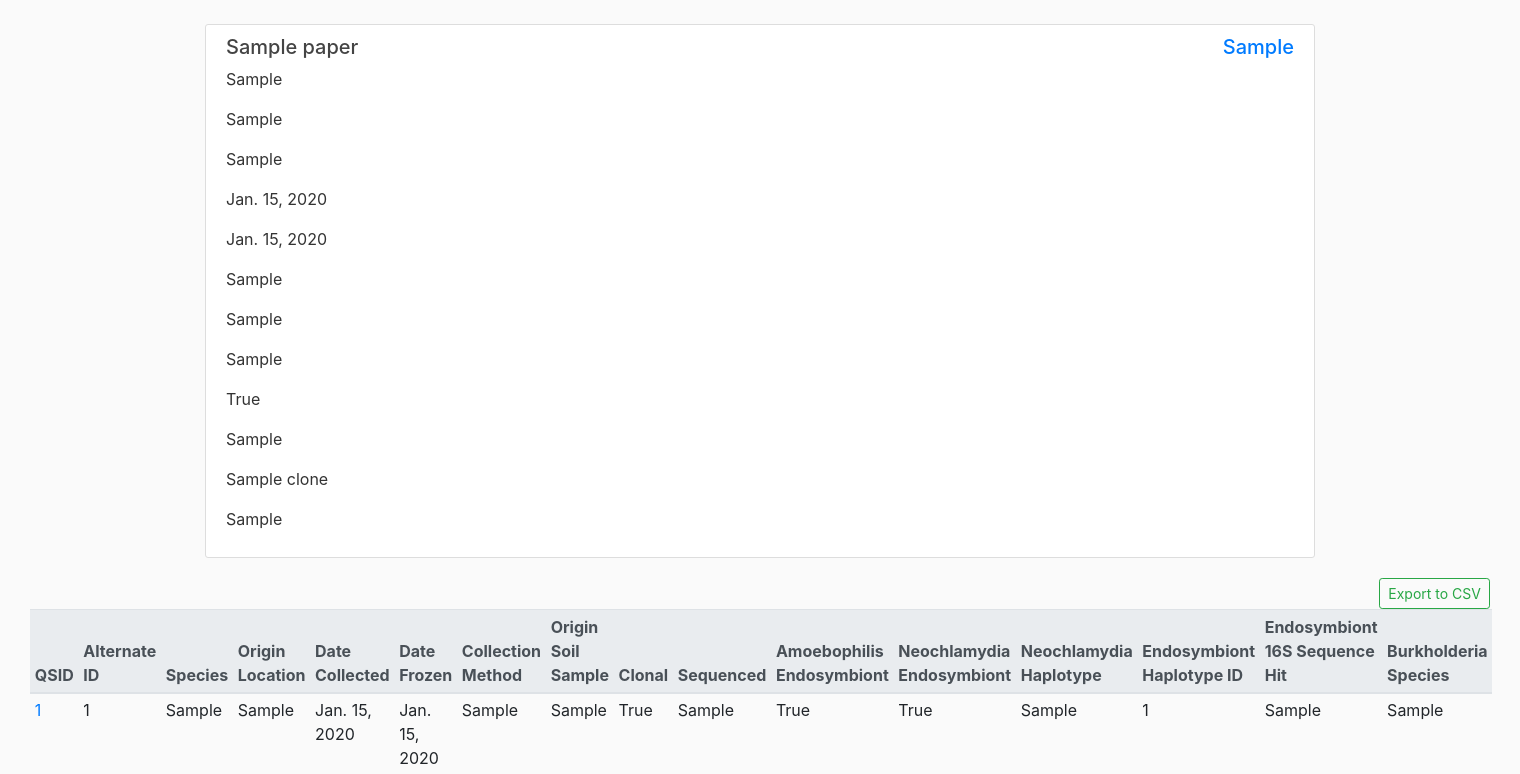
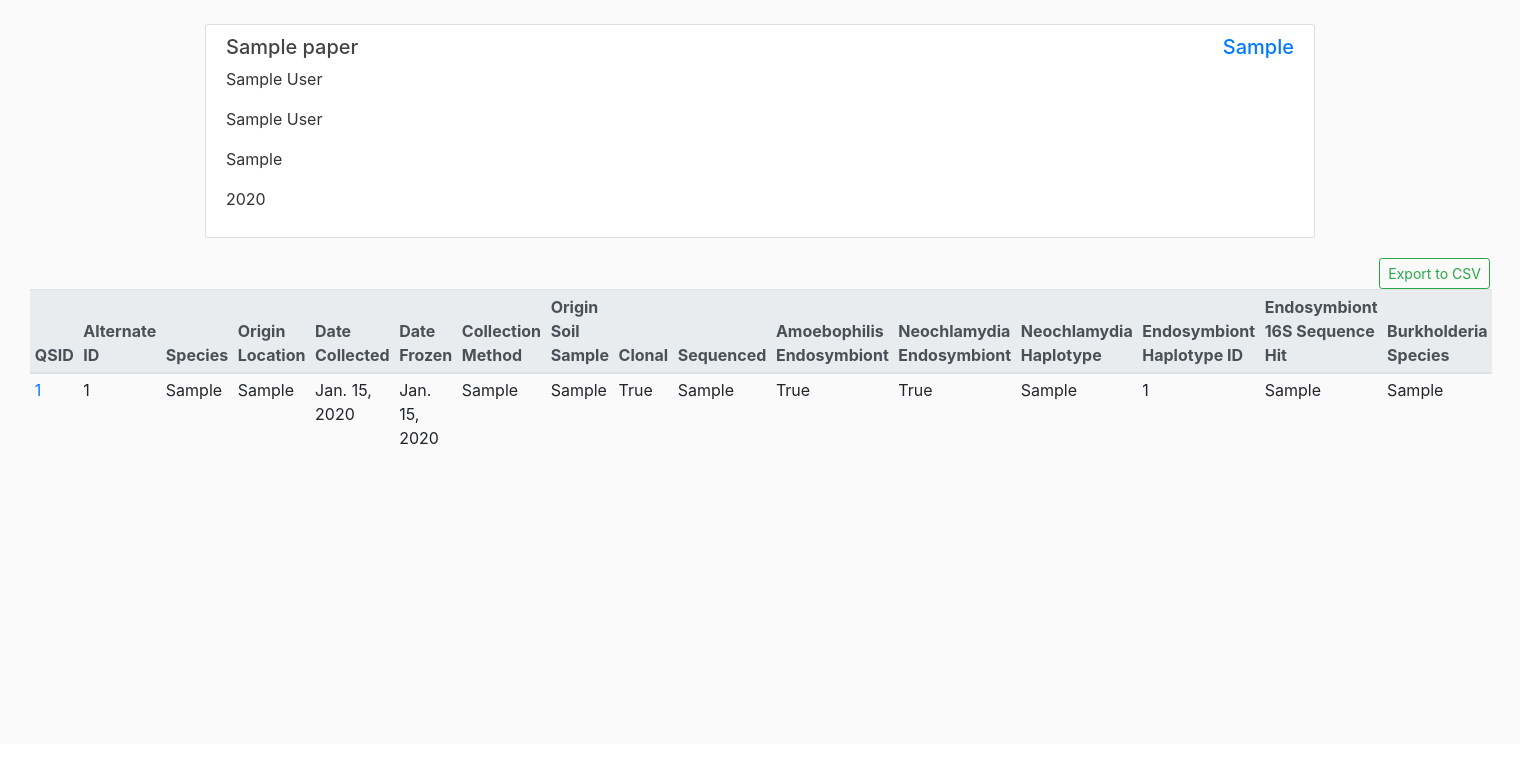
Before and after one commit to rnsherpa/qsDictyosteliumDB, a Django app: template db_app/templates/db_app/paper_details.html in a window 1520 px wide. Shown: the part 56-830 px from the top of the page. After the commit the page ends 500 px from the top, so only its background shows below. Run offline with Django 3.2, Linux system fonts and the light colour scheme; the template is opened without the code that fills it: values that come from a table or form of the project are taken from there, others are empty; tables that the repository leaves empty hold one stand-in row (values such as "Sample post"); parts of the project's set-up code (start-up, migrations or seed data) failed here and were passed over; some libraries are stand-ins or nearby versions.

Commit message:
Renamed model fields from camelCase to snake_case

```diff
--- a/db_app/admin.py
+++ b/db_app/admin.py
@@ -14,20 +14,20 @@ class PaperResource(resources.ModelResource):
 
     clones = fields.Field(
         attribute='clones',
-        widget=ManyToManyWidget(Clone, field='qsID')
+        widget=ManyToManyWidget(Clone, field='qs_id')
     )
 
     class Meta:
         model = Paper
         import_id_fields = ['index']
-        fields = ('index','doi','title','firstAuthor','lastAuthor','journal','year')
+        fields = ('index','doi','title','first_author','last_author','journal','year')
 
 
 class CloneAdmin(ImportExportModelAdmin):
     resource_class = CloneResource
 
 class PaperAdmin(ImportExportModelAdmin):
-    list_display = ('doi','title','firstAuthor','lastAuthor','journal','year')
+    list_display = ('doi','title','first_author','last_author','journal','year')
 
     resource_class = PaperResource
 
--- a/db_app/models.py
+++ b/db_app/models.py
@@ -2,43 +2,43 @@ from django.db import models
 
 class Clone(models.Model):
     index = models.AutoField(primary_key=True)
-    qsID = models.CharField("QS ID", max_length=20, unique=True)
-    altID = models.CharField("Alternate ID", max_length=20)
+    qs_id = models.CharField("QS ID", max_length=20, unique=True)
+    alt_id = models.CharField("Alternate ID", max_length=20)
     species = models.CharField("Species", max_length=50)
     origin = models.TextField("Origin Location", blank=True)
-    originCoords = models.CharField("Origin Coordinates", max_length=50, blank=True)
-    boxPlatedFrom = models.CharField("Box plated from", max_length=100, blank=True)
-    collectDate = models.DateField("Date Collected", null=True, blank=True)
-    freezeDate = models.DateField("Date Frozen", null=True, blank=True)
-    collectMethod = models.CharField("Collection Method", max_length=20, blank=True)
-    cultureMethod = models.CharField("Culture Method", max_length=20, blank=True)
-    originSoilSample = models.CharField("Origin Soil Sample", max_length=20, blank=True)
-    freezerLoc = models.CharField("Location in Freezer", max_length=20, blank=True)
-    boxName = models.CharField("Box Name", max_length=100, blank=True)
-    boxInitials = models.CharField("Box Initials", max_length=20, blank=True)
-    isClonal = models.BooleanField("Is Clonal", blank=True, null=True)
-    violHapGrp = models.CharField("vio.hap.grp", max_length=10, blank=True)
+    origin_coords = models.CharField("Origin Coordinates", max_length=50, blank=True)
+    box_plated_from = models.CharField("Box plated from", max_length=100, blank=True)
+    collect_date = models.DateField("Date Collected", null=True, blank=True)
+    freeze_date = models.DateField("Date Frozen", null=True, blank=True)
+    collect_method = models.CharField("Collection Method", max_length=20, blank=True)
+    culture_method = models.CharField("Culture Method", max_length=20, blank=True)
+    origin_soil_sample = models.CharField("Origin Soil Sample", max_length=20, blank=True)
+    freezer_loc = models.CharField("Location in Freezer", max_length=20, blank=True)
+    box_name = models.CharField("Box Name", max_length=100, blank=True)
+    box_initials = models.CharField("Box Initials", max_length=20, blank=True)
+    is_clonal = models.BooleanField("Is Clonal", blank=True, null=True)
+    viol_hap_grp = models.CharField("vio.hap.grp", max_length=10, blank=True)
     sequenced = models.CharField("Sequenced", max_length=20, blank=True)
-    isAmo = models.BooleanField("Amoebophilis Endosymbiont", blank=True, null=True)
-    isChlam = models.BooleanField("Neochlamydia Endosymbiont", blank=True, null=True)
-    chlamHap = models.CharField("Neochlamydia Haplotype", max_length=10, blank=True)
-    endoHapID = models.CharField("Endosymbiont Haplotype ID", max_length=50, blank=True)
-    endoSeqHit = models.CharField("Endosymbiont 16S Sequence Hit", max_length=100, blank=True)
-    burkSpecies = models.CharField("Burkholderia Species", max_length=50, blank=True)
+    is_amo = models.BooleanField("Amoebophilis Endosymbiont", blank=True, null=True)
+    is_chlam = models.BooleanField("Neochlamydia Endosymbiont", blank=True, null=True)
+    chlam_hap = models.CharField("Neochlamydia Haplotype", max_length=10, blank=True)
+    endo_hap_id = models.CharField("Endosymbiont Haplotype ID", max_length=50, blank=True)
+    endo_seq_hit = models.CharField("Endosymbiont 16S Sequence Hit", max_length=100, blank=True)
+    burk_species = models.CharField("Burkholderia Species", max_length=50, blank=True)
 
     class Meta:
         ordering = ['index']
 
     def __str__(self):
-        return self.qsID
+        return self.qs_id
 
 
 class Paper(models.Model):
     index = models.AutoField(primary_key=True)
     doi = models.CharField("DOI", max_length=100, unique=True)
     title = models.TextField()
-    firstAuthor = models.CharField("First Author", max_length=50)
-    lastAuthor = models.CharField("Last Author", max_length=50)
+    first_author = models.CharField("First Author", max_length=50)
+    last_author = models.CharField("Last Author", max_length=50)
     journal = models.TextField()
     year = models.PositiveIntegerField()
     clones = models.ManyToManyField(Clone, verbose_name="Clones used")
--- a/db_app/templates/db_app/clone_table.html
+++ b/db_app/templates/db_app/clone_table.html
@@ -35,29 +35,29 @@
                 <tbody>
                     {% for clone in clones %}
                         <tr>
-                            <td><a href="/clones/{{ clone.qsID }}">{{ clone.qsID }}</a></td>
-                            <td>{{ clone.altID }}</td>
+                            <td><a href="/clones/{{ clone.qs_id }}">{{ clone.qs_id }}</a></td>
+                            <td>{{ clone.alt_id }}</td>
                             <td>{{ clone.species }}</td>
                             <td>{{ clone.origin }}</td>
-                            <td style="display:none;">{{ clone.originCoords }}</td>
-                            <td style="display:none;">{{ clone.boxPlatedFrom }}</td>
-                            <td>{{ clone.collectDate|default_if_none:"&nbsp;" }}</td>
-                            <td>{{ clone.freezeDate|default_if_none:"&nbsp;" }}</td>
-                            <td>{{ clone.collectMethod }}</td>
-                            <td style="display:none;">{{ clone.cultureMethod }}</td>
-                            <td>{{ clone.originSoilSample }}</td>
-                            <td style="display:none;">{{ clone.freezerLoc }}</td>
-                            <td style="display:none;">{{ clone.boxName }}</td>
-                            <td style="display:none;">{{ clone.boxInitials }}</td>
-                            <td>{{ clone.isClonal|default_if_none:"&nbsp;" }}</td>
-                            <td style="display:none;">{{ clone.violHapGrp }}</td>
+                            <td style="display:none;">{{ clone.origin_coords }}</td>
+                            <td style="display:none;">{{ clone.box_plated_from }}</td>
+                            <td>{{ clone.collect_date|default_if_none:"&nbsp;" }}</td>
+                            <td>{{ clone.freeze_date|default_if_none:"&nbsp;" }}</td>
+                            <td>{{ clone.collect_method }}</td>
+                            <td style="display:none;">{{ clone.culture_method }}</td>
+                            <td>{{ clone.origin_soil_sample }}</td>
+                            <td style="display:none;">{{ clone.freezer_loc }}</td>
+                            <td style="display:none;">{{ clone.box_name }}</td>
+                            <td style="display:none;">{{ clone.box_initials }}</td>
+                            <td>{{ clone.is_clonal|default_if_none:"&nbsp;" }}</td>
+                            <td style="display:none;">{{ clone.viol_hap_grp }}</td>
                             <td>{{ clone.sequenced }}</td>
-                            <td>{{ clone.isAmo|default_if_none:"&nbsp;" }}</td>
-                            <td>{{ clone.isChlam|default_if_none:"&nbsp;" }}</td>
-                            <td>{{ clone.chlamHap }}</td>
-                            <td>{{ clone.endoHapID }}</td>
-                            <td>{{ clone.endoSeqHit }}</td>
-                            <td>{{ clone.burkSpecies }}</td>
+                            <td>{{ clone.is_amo|default_if_none:"&nbsp;" }}</td>
+                            <td>{{ clone.is_chlam|default_if_none:"&nbsp;" }}</td>
+                            <td>{{ clone.chlam_hap }}</td>
+                            <td>{{ clone.endo_hap_id }}</td>
+                            <td>{{ clone.endo_seq_hit }}</td>
+                            <td>{{ clone.burk_species }}</td>
                         </tr>
                     {% endfor %}
                 </tbody>
--- a/db_app/templates/db_app/clones.html
+++ b/db_app/templates/db_app/clones.html
@@ -30,8 +30,8 @@
                                 <div class="card-body">
                                     {% for burkSpecies in burkList %}
                                     <div class="form-check">
-                                        <input class="form-check-input" type="checkbox" value="{{ burkSpecies.burkSpecies }}" id="{{ burkSpecies.burkSpecies }}">
-                                        <label class="form-check-label" style="font-size: small;" for="{{ burkSpecies.burkSpecies }}">{{ burkSpecies.burkSpecies }}</label>
+                                        <input class="form-check-input" type="checkbox" value="{{ burkSpecies.burk_species }}" id="{{ burkSpecies.burk_species }}">
+                                        <label class="form-check-label" style="font-size: small;" for="{{ burkSpecies.burk_species }}">{{ burkSpecies.burk_species }}</label>
                                     </div>
                                     {% endfor %}
                                 </div>
--- a/db_app/templates/db_app/paper_details.html
+++ b/db_app/templates/db_app/paper_details.html
@@ -14,19 +14,10 @@
             </div>
         </div>
         <div>
-            <p>{{ clone.origin }}</p>
-            <p>{{ clone.originCoords }}</p>
-            <p>{{ clone.boxPlatedFrom }}</p>
-            <p>{{ clone.collectDate }}</p>
-            <p>{{ clone.freezeDate }}</p>
-            <p>{{ clone.collectMethod }}</p>
-            <p>{{ clone.cultureMethod }}</p>
-            <p>{{ clone.originSoilSample }}</p>
-            <p>{{ clone.isFarmer }}</p>
-            <p>{{ clone.isClonal }}</p>
-            <p>{{ clone.freezerLoc }}</p>
-            <p>{{ clone.boxName }}</p>
-            <p>{{ clone.boxInitials }}</p>
+            <p>{{ paper.first_author }}</p>
+            <p>{{ paper.last_author }}</p>
+            <p>{{ paper.journal }}</p>
+            <p>{{ paper.year }}</p>
         </div>
     </div>
 </div>
--- a/db_app/templates/db_app/paper_table.html
+++ b/db_app/templates/db_app/paper_table.html
@@ -17,8 +17,8 @@
                 <tr>
                     <td><a href="{{ paper.doi }}" target="_blank">{{ paper.doi }}</a></td>
                     <td><a href="/papers/{{ paper.index }}">{{ paper.title }}</a></td>
-                    <td>{{ paper.firstAuthor }}</td>
-                    <td>{{ paper.lastAuthor }}</td>
+                    <td>{{ paper.first_author }}</td>
+                    <td>{{ paper.last_author }}</td>
                     <td>{{ paper.journal }}</td>
                     <td>{{ paper.year }}</td>
                 </tr>
--- a/db_app/templates/db_app/stats.html
+++ b/db_app/templates/db_app/stats.html
@@ -5,7 +5,7 @@
     <div class="content-section">
         <h6>Most used clones (by appearances in papers): </h6>
         {% for clone in paperCount %}
-            <li><a href="/clones/{{ clone.qsID }}">{{ clone }}</a>: {{ clone.num_papers }}</li>
+            <li><a href="/clones/{{ clone.qs_id }}">{{ clone }}</a>: {{ clone.num_papers }}</li>
         {% endfor %}
     </div>
 </div>
--- a/db_app/urls.py
+++ b/db_app/urls.py
@@ -7,7 +7,7 @@ urlpatterns = [
     path('papers/', views.papers, name='db-papers'),
     path('stats/', views.stats, name='db-stats'),
     path('about/', views.about, name='db-about'),
-    path('clones/<str:qsid>/', views.dynamic_clone_view, name='clone-details'), #clone url generation
+    path('clones/<str:qs_id>/', views.dynamic_clone_view, name='clone-details'), #clone url generation
     path('papers/<str:index>/', views.dynamic_paper_view, name='paper-details'), #clone url generation
     # re_path('^clones/$', views.searchClone, name='clone-search')
 ]
```
Also changed, not shown: db_app/templates/db_app/clone_details.html (+13 -14 lines), db_app/views.py (+4 -3 lines), db_app/migrations/0008_auto_20210413_2323.py (added).
